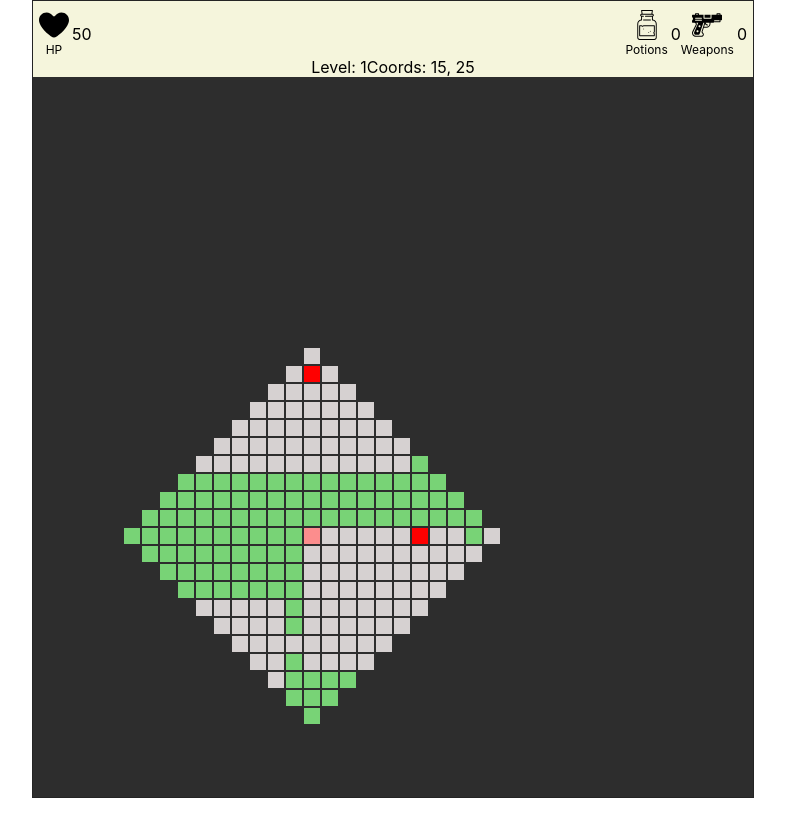
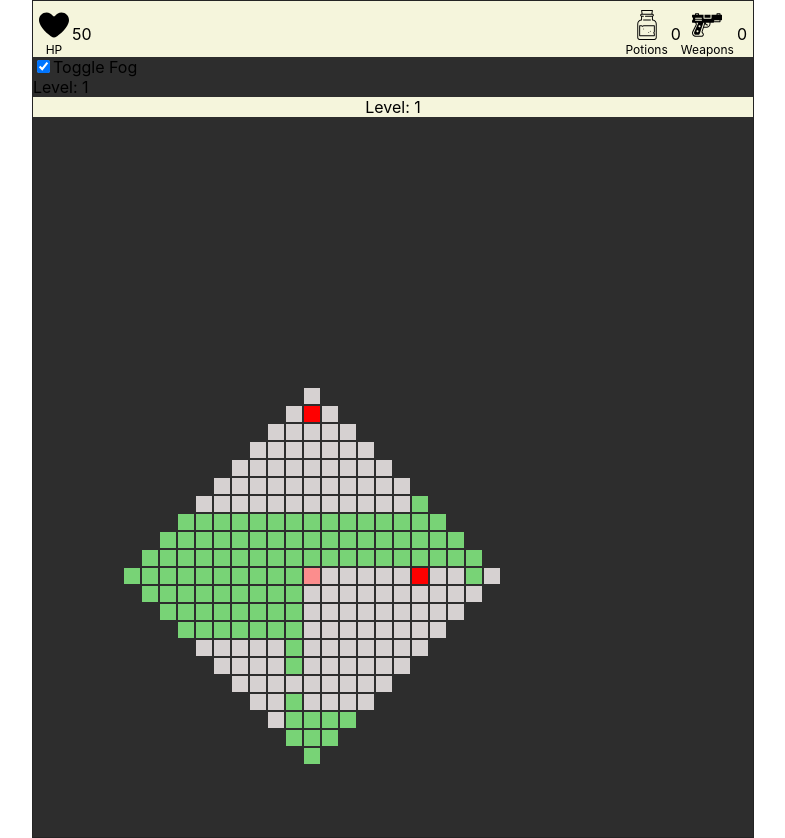
Before and after one commit to theednaffattack/dungeon-crawler-new, a React (Vite) app: page / in a window 1280 px wide. Shown: the whole page, without its empty margins (247-1032 px from the left). Before the commit the page ends 800 px from the top, so only its background shows below. Built offline with nearby package versions, Linux system fonts and the light colour scheme.

Commit message:
Add fog toggling

```diff
--- /dev/null
+++ b/src/components/checkbox.tsx
@@ -0,0 +1,33 @@
+import { useState } from "react";
+import { FogState } from "./game-reducer";
+
+export interface FogCheckboxProps {
+  fogState: FogState;
+  setFogState: React.Dispatch<React.SetStateAction<FogState>>;
+}
+
+export function Checkbox({ fogState, setFogState }: FogCheckboxProps) {
+  // const [checked, setChecked] = useState(true);
+
+  function handleChange() {
+    // setChecked(!checked);
+    const newFogState = fogState === "off" ? "activated" : "off";
+    setFogState(newFogState);
+    console.log("CHECKBOX ON CHANGE HANDLER", {
+      // checked,
+      fogState,
+      newFogState,
+    });
+  }
+
+  return (
+    <label>
+      <input
+        checked={fogState === "activated" ? true : false}
+        onChange={handleChange}
+        type="checkbox"
+      />
+      Toggle Fog
+    </label>
+  );
+}
--- a/src/components/dungeon.tsx
+++ b/src/components/dungeon.tsx
@@ -1,10 +1,10 @@
-import React, { useReducer } from "react";
+import React, { useReducer, useState } from "react";
 import { GridAndRooms } from "../create-dungeon";
 import { Weapon } from "../create-entities";
 import { Coords } from "../game-action";
 import { useEventListener } from "../hooks.use-event-listener";
 import Accordion from "./accordion";
-import { gameReducer, GameActionEnum as GA } from "./game-reducer";
+import { gameReducer, GameActionEnum as GA, FogState } from "./game-reducer";
 import { PlayerInfo } from "./player-info";
 import { potionRegistry as pr } from "../../src/potion-registry";
 
@@ -31,11 +31,14 @@ export default function Dungeon({
 
   const [state, dispatch] = useReducer(gameReducer, {
     entities: entities.grid,
+
     playerPosition,
     playerHealth,
     playerInventory: { potions: [], weapons: [] },
     dungeonLevel: 1,
   });
+
+  const [fogState, setFogState] = useState<FogState>("activated");
 
   function playerInput(vector: Coords) {
     const [x, y] = state.playerPosition; // get current location
@@ -135,7 +138,7 @@ export default function Dungeon({
 
       //then we will check if distance is > 10 then set opacity to 0
       cell.opacity = visible;
-      if (cell.distanceFromPlayer > 10) {
+      if (cell.distanceFromPlayer > 10 && fogState === "activated") {
         cell.opacity = opaque;
       }
       return cell;
@@ -177,6 +180,8 @@ export default function Dungeon({
             playerPosition={position}
             playerHealth={hp}
             playerInventory={playerInventory}
+            fogState={fogState}
+            setFogState={setFogState}
           />
           {cells}
         </div>
--- a/src/components/game-reducer.tsx
+++ b/src/components/game-reducer.tsx
@@ -24,6 +24,8 @@ export enum GameActionEnum {
   PICKUP_HEALTH_POTION = "PICKUP_HEALTH_POTION",
   PICKUP_ITEM = "PICKUP_ITEM",
 }
+
+export type FogState = "off" | "activated";
 
 export interface GameState {
   dungeonLevel: number;
--- a/src/components/player-info.tsx
+++ b/src/components/player-info.tsx
@@ -1,17 +1,18 @@
-import React from "react";
+import health from "../assets/health.svg";
+import potion2 from "../assets/potion-2.svg";
+import weapon from "../assets/weapon.svg";
+import { Checkbox, FogCheckboxProps } from "./checkbox";
 import { GameState } from "./game-reducer";
-import health from "../assets/health.svg";
-import weapon from "../assets/weapon.svg";
-import potion2 from "../assets/potion-2.svg";
+
+type PlayerInfoState = GameState & FogCheckboxProps;
 
 export function PlayerInfo({
   playerHealth,
   dungeonLevel,
-  entities,
   playerInventory,
-  playerPosition,
-}: GameState) {
-  const [xCoord, yCoord] = playerPosition;
+  fogState,
+  setFogState,
+}: PlayerInfoState) {
   return (
     <div className="state-viewer">
       <div className="player-info">
@@ -44,11 +45,14 @@ export function PlayerInfo({
           <div className="info-data">{playerInventory.weapons.length}</div>
         </div>
       </div>
+
+      <div className="game-controls">
+        <Checkbox fogState={fogState} setFogState={setFogState} />
+
+        <p style={{ margin: 0 }}>Level: {dungeonLevel}</p>
+      </div>
       <div className="game-info">
         <p style={{ margin: 0 }}>Level: {dungeonLevel}</p>
-        <p style={{ margin: 0 }}>
-          Coords: {xCoord}, {yCoord}
-        </p>
       </div>
     </div>
   );
```
